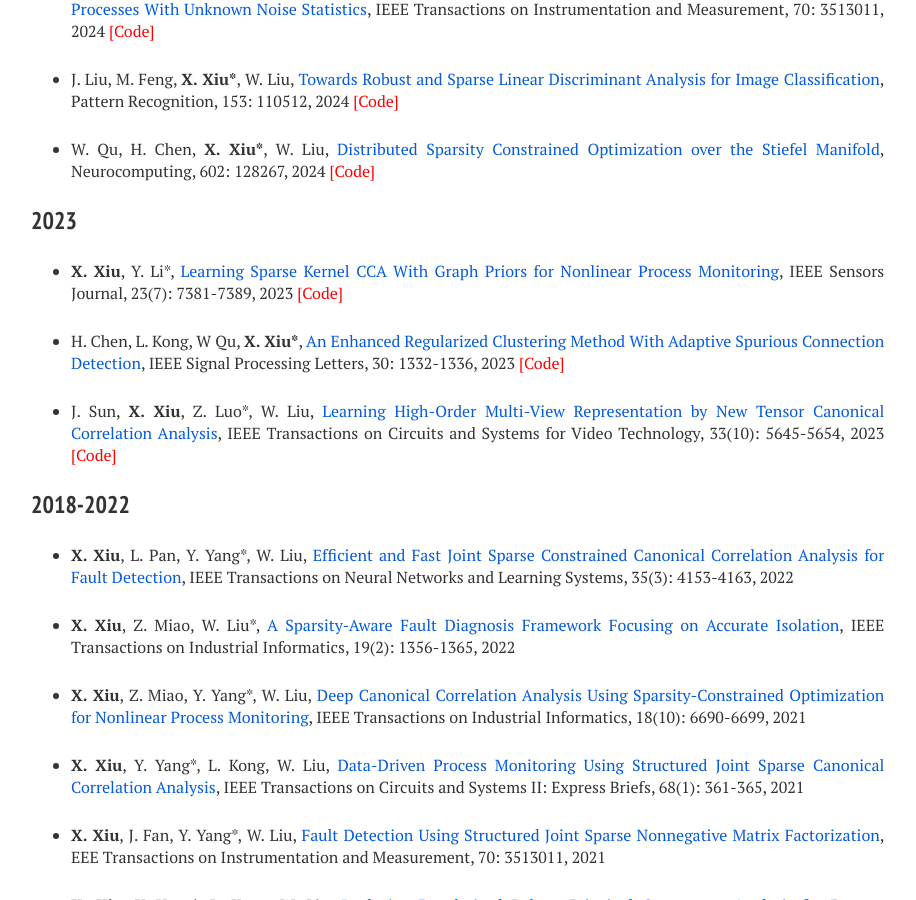
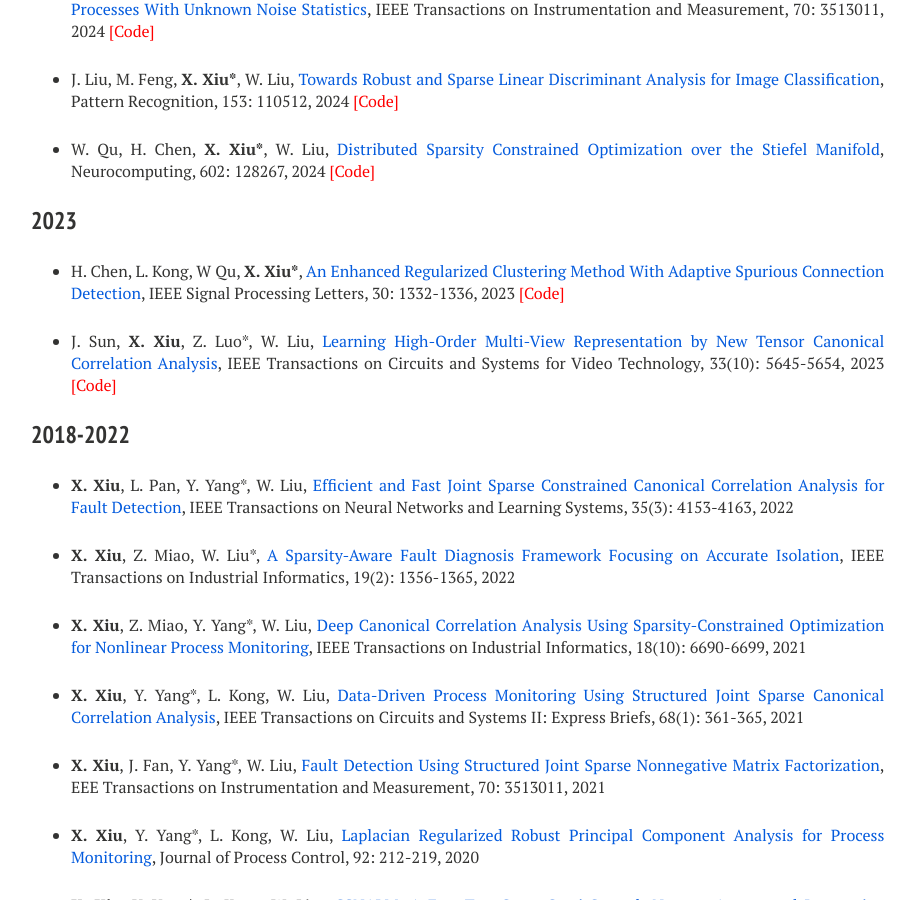
Before and after one commit to xianchaoxiu/xianchaoxiu.github.io, a Jekyll site: the page built from publications/index.md, in a window 1280 px wide and 900 px high, scrolled down 510 px. Shown: the whole window, without its empty margins (289-1205 px from the left). Built offline with Jekyll 4.4.1, drawn with Linux system fonts in a browser that asks for light colours; nearby versions of some CDN libraries.

Commit message:
Update index.md

```diff
--- a/publications/index.md
+++ b/publications/index.md
@@ -34,7 +34,6 @@ share: false
 
 ### 2023
 
-* <b>X. Xiu</b>, Y. Li*, <a href="https://doi.org/10.1109/JSEN.2023.3245832" class="textlink" target="_blank">Learning Sparse Kernel CCA With Graph Priors for Nonlinear Process Monitoring</a>, IEEE Sensors Journal, 23(7): 7381-7389, 2023  <a href="https://github.com/xianchaoxiu/JSKCCA-GL" class="textlink" target="_blank" style="color: red;">[Code]</a>
 
 * H. Chen, L. Kong, W Qu, <b>X. Xiu*</b>, <a href="https://doi.org/10.1109/LSP.2023.3316023" class="textlink" target="_blank">An Enhanced Regularized Clustering Method With Adaptive Spurious Connection Detection</a>, IEEE Signal Processing Letters, 30: 1332-1336, 2023 <a href="https://github.com/xianchaoxiu/ERC" class="textlink" target="_blank" style="color: red;">[Code]</a>
 
```
